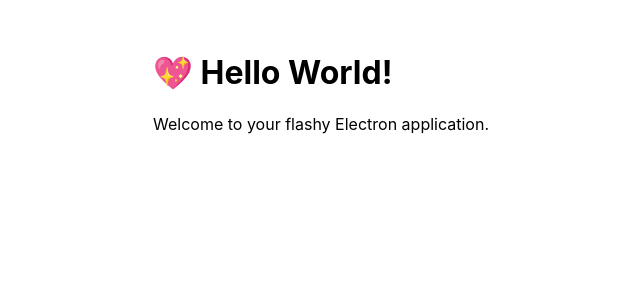
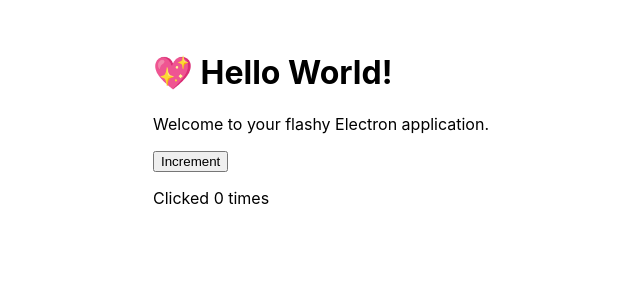
Before and after one commit to nwhitehead/booktool, a Vue app in the folder app/: page / in a window 1280 px wide. Shown: the top 300 px of the page, without its empty margins (183-823 px from the left). Built offline with nearby package versions, Linux system fonts and the light colour scheme.

Commit message:
Demo with action.

```diff
--- a/app/src/App.vue
+++ b/app/src/App.vue
@@ -1,10 +1,16 @@
 <template>
     <h1>💖 Hello World!</h1>
     <p>Welcome to your flashy Electron application.</p>
+    <button @click="number += 1;">Increment</button>
+    <p>Clicked {{  number }} times</p>
 </template>
 
 <script setup>
+
+import { ref } from 'vue';
+
 import './index.css';
 
-console.log('👋 This message is being logged by "App.vue", included via Vite');
+let number = ref(0);
+
 </script>
```
